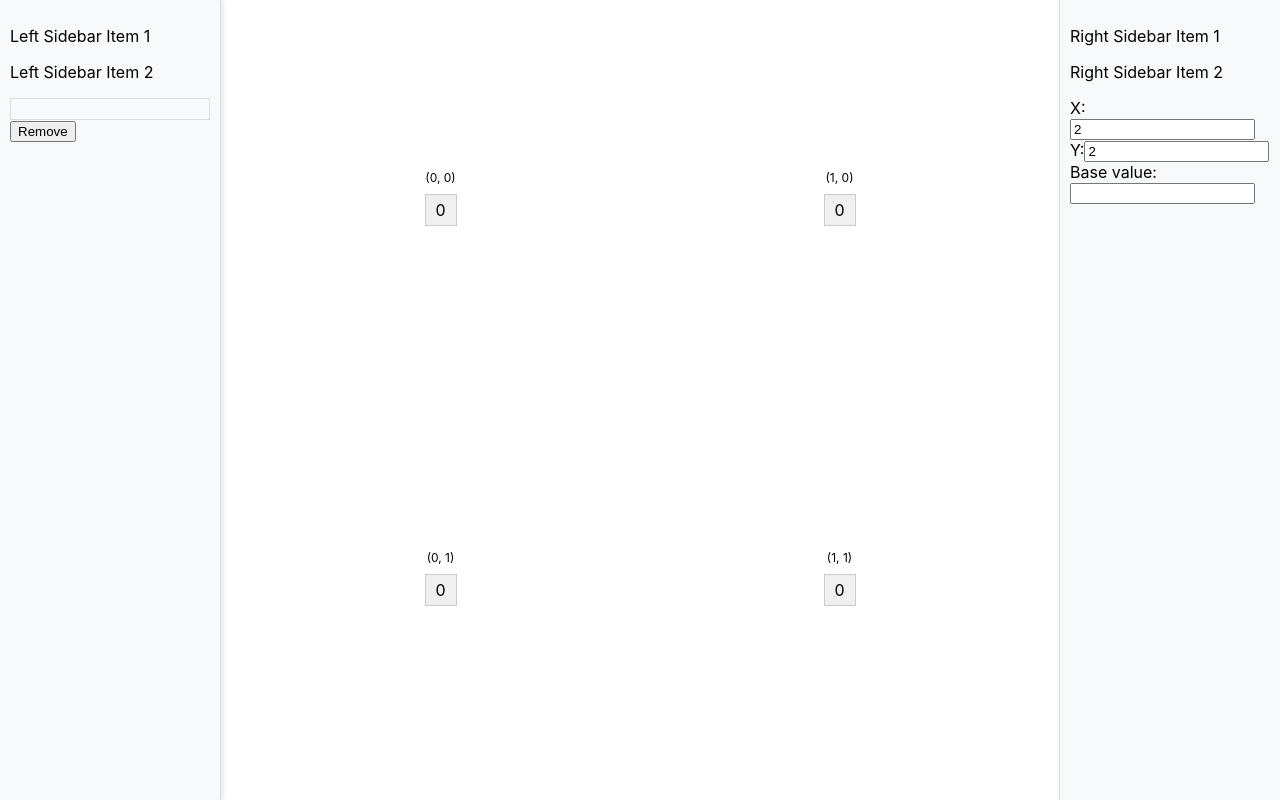
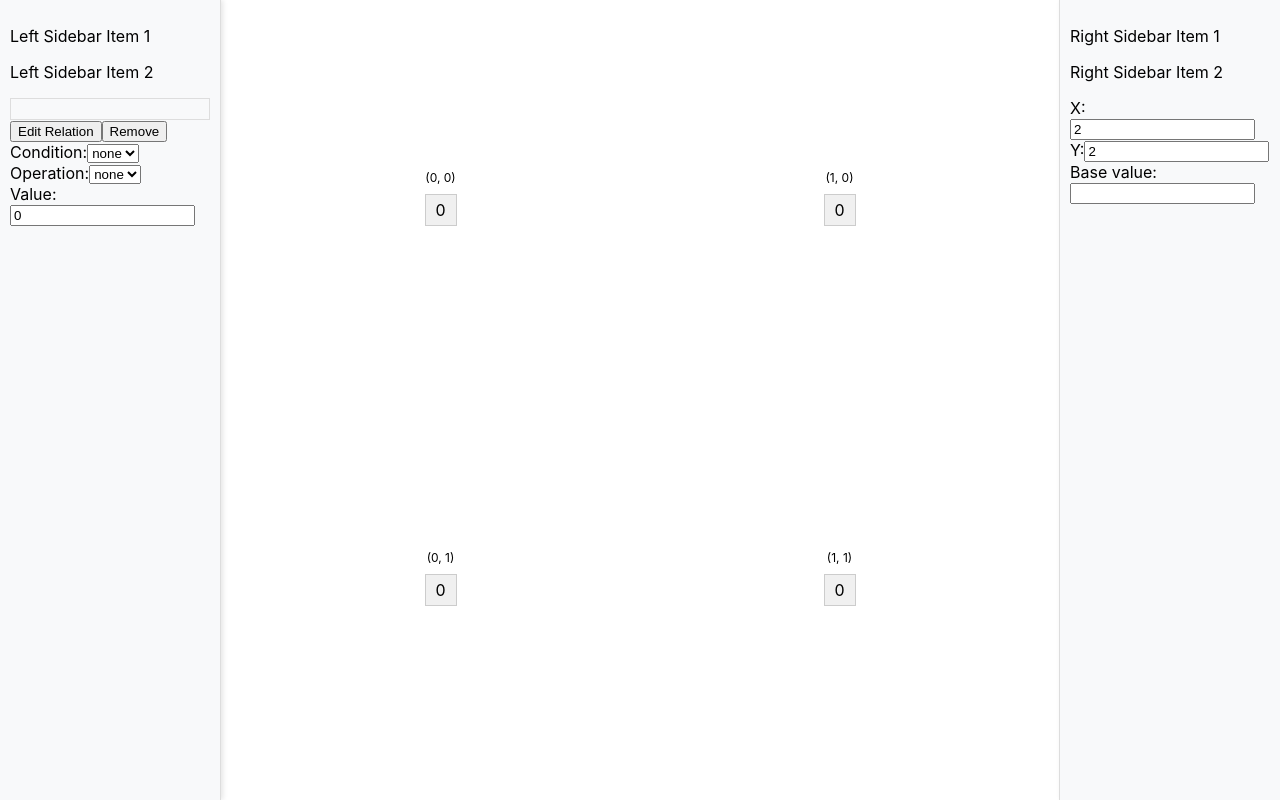
Before and after one commit to jcolabian/dm-for-dp, a React (Create React App) app: page / in a window 1280 px wide. Built offline with nearby package versions, Linux system fonts and the light colour scheme.

Commit message:
introduced edit relation

```diff
--- a/src/App.js
+++ b/src/App.js
@@ -9,13 +9,17 @@ function App() {
   const [selectedNode, setSelectedNode] = useState(null);
   const [edges, setEdges] = useState([]);
   const [selectedEdge, setSelectedEdge] = useState(null);
+  const [condition, setCondition] = useState('none');
+  const [operation, setOperation] = useState('none');
+  const [opValue, setOpValue] = useState('0');
+
 
   const [, forceUpdate] = useReducer(x => x + 1, 0);
 
   useEffect(() => {
     const newNodes = [];
     for (let i = 0; i < x * y; i++) {
-      newNodes.push({ id: i, text: `Node ${i}`, connections: [] , value: baseValue});
+      newNodes.push({ id: i, text: `Node ${i}`, connections: [], value: baseValue });
     }
     setNodes(newNodes);
     document.documentElement.style.setProperty('--x', x);
@@ -35,7 +39,7 @@ function App() {
     forceUpdate();
   };
 
-  function edgeExists (nodeFrom, nodeTo) {
+  function edgeExists(nodeFrom, nodeTo) {
     return edges.some(edge => edge.from.id === nodeFrom.id && edge.to.id === nodeTo.id)
   }
 
@@ -46,7 +50,7 @@ function App() {
       setSelectedNode(null);
     } else {
       if (!edgeExists(selectedNode, node)) {
-        setEdges([...edges, { from: selectedNode, to: node }]);
+        handleAddEdge(selectedNode, node);
       }
       setSelectedNode(null);
     }
@@ -60,11 +64,41 @@ function App() {
     }
   };
 
+  const handleAddEdge = (fromNode, toNode) => {
+    const newEdge = { from: fromNode, to: toNode, condition: 'none', operation: 'none', opValue: '0' };
+    setEdges([...edges, newEdge]);
+  };
+
+  const handleEditRelation = () => {
+    if (selectedEdge !== null) {
+      const newEdges = edges.map((edge, index) => {
+        if (index === selectedEdge) {
+          edge.condition = condition;
+          edge.operation = operation;
+          edge.opValue = opValue;
+        }
+        return edge;
+      });
+      setEdges(newEdges);
+    }
+    forceUpdate();
+  };
+
   const handleDeleteEdge = () => {
     if (selectedEdge !== null) {
       setEdges(edges.filter((_, index) => index !== selectedEdge));
       setSelectedEdge(null);
     }
+  };
+
+  const handleConditionChange = (e) => {
+    setCondition(String(e.target.value));
+  };
+  const handleOperationChange = (e) => {
+    setOperation(String(e.target.value));
+  };
+  const handleOpValueChange = (e) => {
+    setOpValue(String(e.target.value));
   };
 
   return (
@@ -83,9 +117,40 @@ function App() {
             </p>
           ))}
         </div>
+        <button onClick={() => handleEditRelation()}>Edit Relation</button>
         <button onClick={() => handleDeleteEdge()}>Remove</button>
+        <div>
+          <label>
+            Condition:
+            <select value={condition} onChange={handleConditionChange} >
+              <option value="none">none</option>
+              <option value="<">&lt;</option>
+              <option value="<=">&lt;=</option>
+              <option value="==">==</option>
+              <option value=">=">&gt;=</option>
+              <option value=">">&gt;</option>
+            </select>
+          </label>
+        </div>
+        <div>
+          <label>
+            Operation:
+            <select value={operation} onChange={handleOperationChange} >
+              <option value="none">none</option>
+              <option value="+">+</option>
+              <option value="-">-</option>
+              <option value="*">*</option>
+              <option value="/">/</option>
+            </select>
+          </label>
+          <div>
+            <label>
+              Value:
+              <input type="string" value={opValue} onChange={handleOpValueChange} />
+            </label>
+          </div>
+        </div>
       </div>
-
       <div className="main-content">
         <div className="graph-area">
           {edges.map((edge, index) => (
@@ -141,7 +206,7 @@ function App() {
         <div>
           <label>
             Base value:
-            <input type="number" step="1"onChange={handleBaseChange} />
+            <input type="number" step="1" onChange={handleBaseChange} />
           </label>
         </div>
       </div>
```
